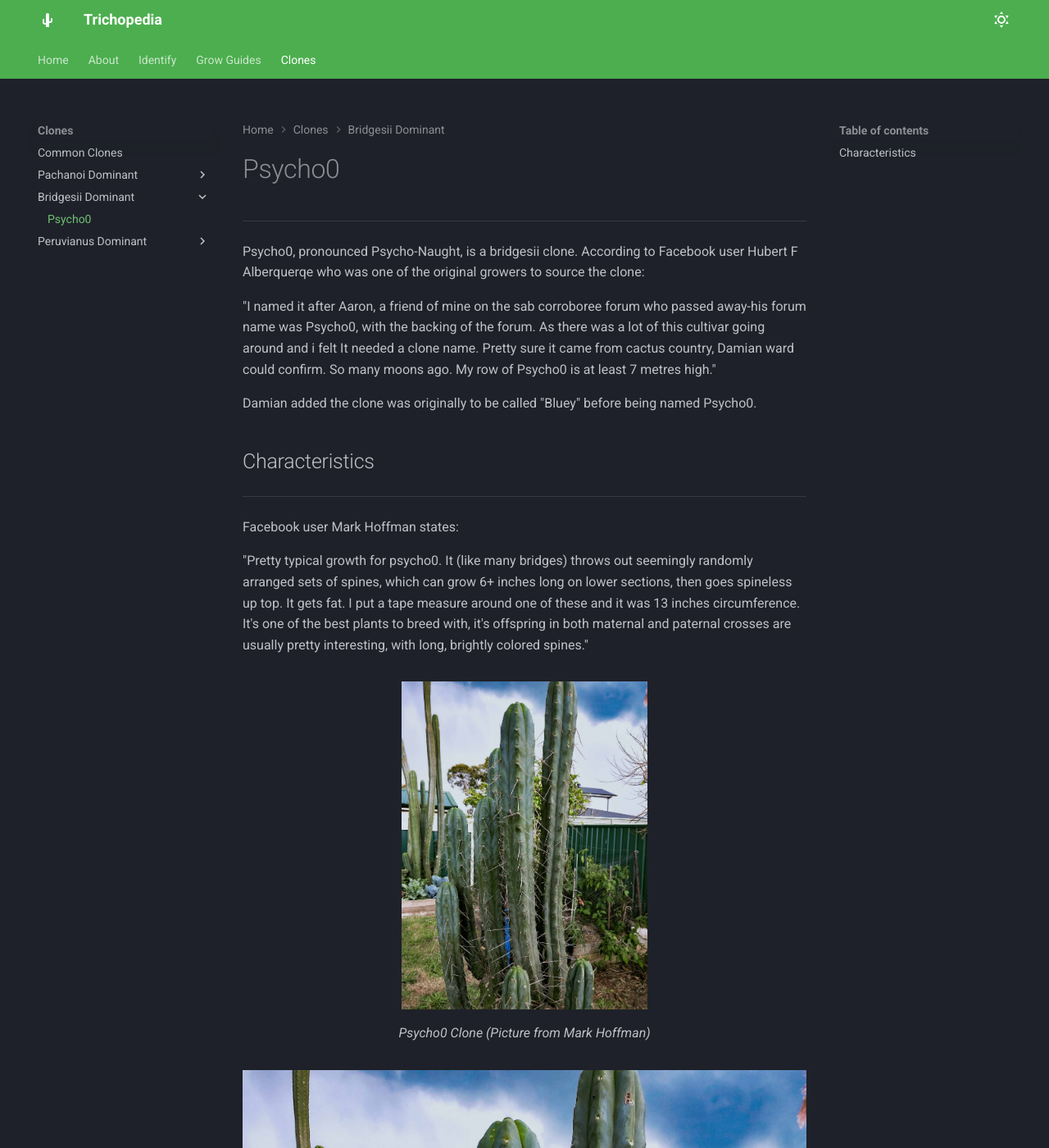
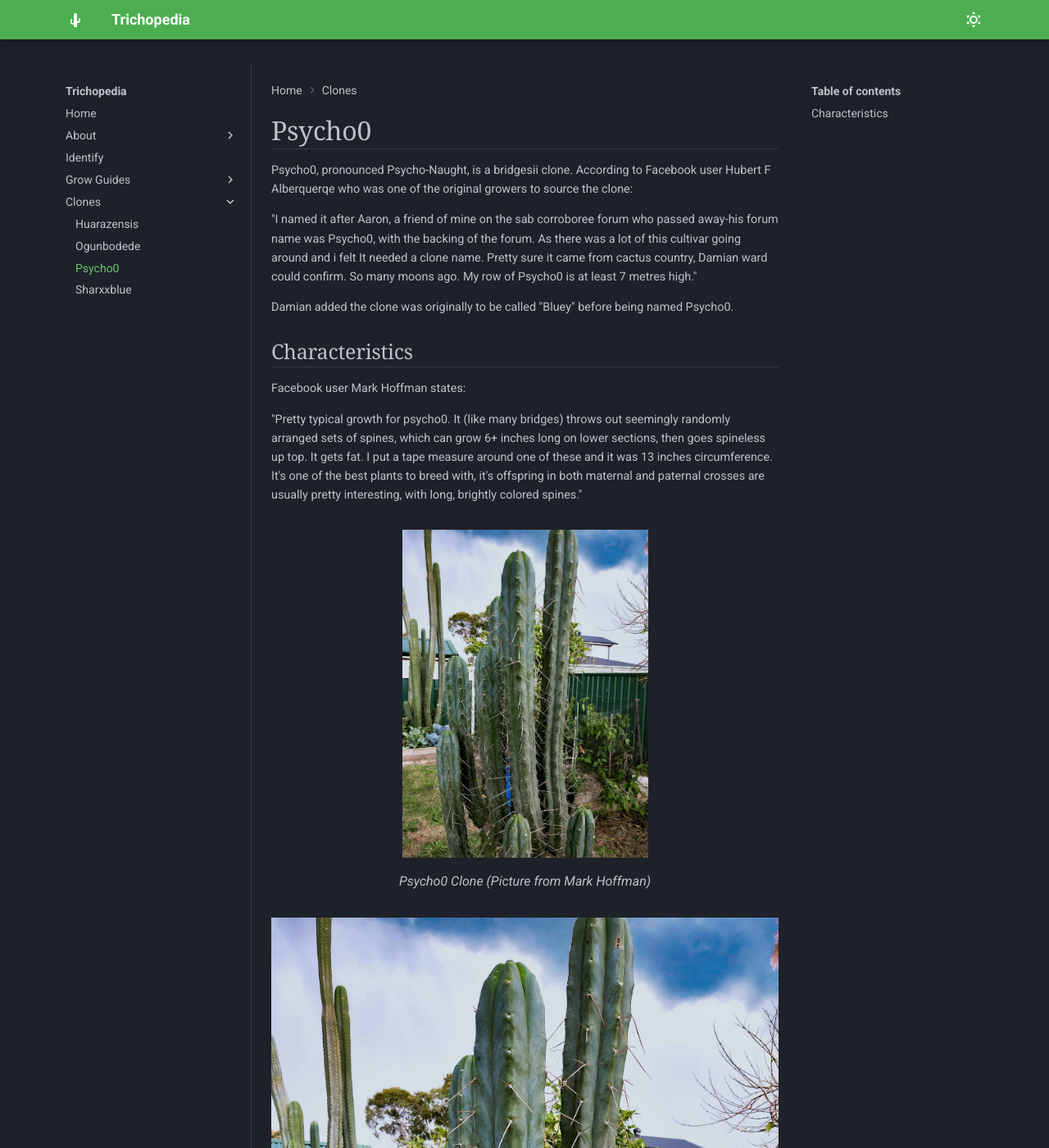
Before and after one commit to nfotinakes/trichopedia, an MkDocs documentation site: the page built from docs/clones/bridgesii/psycho0.md, in a window 1280 px wide and 1400 px high. Shown: the whole window at 82% size. Built offline with MkDocs 1.6.1 and Material for MkDocs 9.7.7, drawn with Linux system fonts in a browser that asks for light colours; some of the changed text lies outside the part shown.

Commit message:
Update to structure and layout

```diff
--- /dev/null
+++ b/docs/stylesheets/infobox.css
@@ -0,0 +1,161 @@
+.infobox {
+    background: #eee;
+    border: 1px solid #aaa;
+    float: right;
+    margin: 0 0 1em 1em;
+    padding: 1em;
+    width: 235px;
+}
+
+@media only screen and (max-width: 600px) {
+    .infobox {
+        float: none;
+        margin: auto;
+        width: 80%;
+    }
+
+}
+.infobox-title {
+    font-size: .9em;
+    font-weight: bold;
+    text-align: center;
+    background-color: rgb(180,250,180);
+    color: black;
+}
+.infobox-image {
+    text-align: center;
+    margin: 5px;
+}
+
+.infobox-table th {
+	width: 74px;
+    font-size: .75em;
+    text-align: left;
+    vertical-align: top;
+    font-style: italic;
+	font-weight: normal;
+    color: black;
+}
+.infobox-table td {
+    font-size: .75em;
+    color: black;
+	width: 120px;
+    vertical-align: top;
+    text-align: left;
+
+}
+.infobox-table {
+    margin: 5px;
+}
+
+.alias-name {
+    font-size: .75em;
+    color: black;
+}
+
+blockquote {
+    font-size: .8em;
+}
+
+p {
+    font-size:  .9em;
+}
+
+@media only screen and (max-width: 600px) {
+
+    p {
+        font-size:  .8em;
+    }
+
+}
+
+.md-typeset h1 {
+    margin: 0 0 0;
+    font-family: Georgia, 'Times New Roman', Times, serif;
+}
+
+.md-typeset h2 {
+    margin: 1em 0 0;
+    font-family: Georgia, 'Times New Roman', Times, serif;
+}
+
+.md-typeset h3 {
+    margin: 1em 0 0;
+    font-family: Georgia, 'Times New Roman', Times, serif;
+    font-size: 1em;
+    font-weight: bold;
+}
+
+.md-typeset hr {
+    margin: 0 0;
+}
+
+h2 {
+    margin: 0 0;
+}
+
+:root, [data-md-color-scheme=default] {
+    --md-default-fg-color--light: rgba(0, 0, 0, 0.689);
+    --md-default-fg-color: black;
+    /* --md-text-font: "Arial"; */
+
+
+}
+
+:root, [data-md-color-scheme=slate] {
+    --md-default-fg-color--light: hsla(var(--md-hue),15%,90%,0.82);
+}
+
+div.gallery {
+    margin: 5px;
+    border: 1px solid #ccc;
+    float: left;
+    width: 180px;
+  }
+
+  div.gallery:hover {
+    border: 1px solid #777;
+  }
+
+  div.gallery img {
+    width: 100%;
+    height: auto;
+  }
+
+  div.desc {
+    font-size: .5em;
+    padding: 5px;
+    text-align: center;
+  }
+
+  @media only screen and (min-width: 76.25em) {
+    .md-main__inner {
+      max-width: 90%;
+    }
+    .md-header__inner, .md-footer-meta__inner {
+        max-width: 90%;
+        /* left: 0; */
+    }
+
+    .md-content {
+        /* border-left: 1px solid #777777b2;
+        border-right: 1px solid #777777b2; */
+        /* border: 1px solid #0000001a; */
+        border: 1px solid var(--md-default-fg-color--lightest);
+        border-top-width: 0;
+        border-right-width: 0;
+        border-bottom-width: 0;
+        /* padding-left: 10px;
+        padding-right: 10px; */
+    }
+
+    .md-sidebar--primary {
+      left: 0;
+    }
+    .md-sidebar--secondary {
+      right: 0;
+      margin-left: 0;
+      -webkit-transform: none;
+      transform: none;
+    }
+  }
--- a/mkdocs.yml
+++ b/mkdocs.yml
@@ -14,14 +14,10 @@ nav:
     - Watering: grow-guides/water.md
     - Light: grow-guides/light.md
   - Clones:
-    - Common Clones: clones/index.md
-    - Pachanoi Dominant:
-      - Huarazensis: clones/pachanoi/huarazensis.md
-      - Ogun: clones/pachanoi/ogun.md
-    - Bridgesii Dominant:
-      - Psycho0: clones/bridgesii/psycho0.md
-    - Peruvianus Dominant:
-      - Sharxx Blue: clones/peruvianus/sharxxblue.md
+    - clones/pachanoi/huarazensis.md
+    - clones/pachanoi/ogunbodede.md
+    - clones/bridgesii/psycho0.md
+    - clones/peruvianus/sharxxblue.md
 
     # - 'Bridgesii Dominant':
     # - 'Peruvianus Dominant':
@@ -47,12 +43,12 @@ theme:
 
   favicon: assets/favicon.png
   features:
-    - navigation.instant
-    - navigation.instant.progress
+    # - navigation.instant
+    # - navigation.instant.progress
     - navigation.prefetch
     - navigation.path
-    - navigation.footer
-    - navigation.tabs
+    # - navigation.footer
+    # - navigation.tabs
 
 markdown_extensions:
   - md_in_html
@@ -60,3 +56,6 @@ markdown_extensions:
 
 plugins:
   - glightbox
+
+extra_css:
+  - stylesheets/infobox.css
```
Also changed, not shown: docs/clones/pachanoi/ogun.md (deleted, +0 -19 lines), docs/clones/pachanoi/ogunbodede.md (added, +95 -0 lines), docs/clones/pachanoi/assets/ogun1.webp (added), docs/clones/pachanoi/assets/ogun2.webp (added), docs/clones/pachanoi/assets/ogun3.webp (added).
